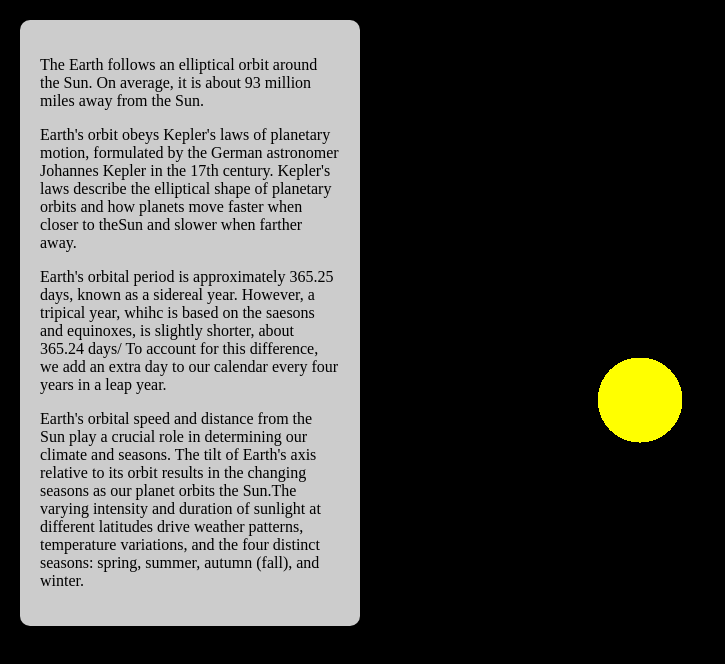
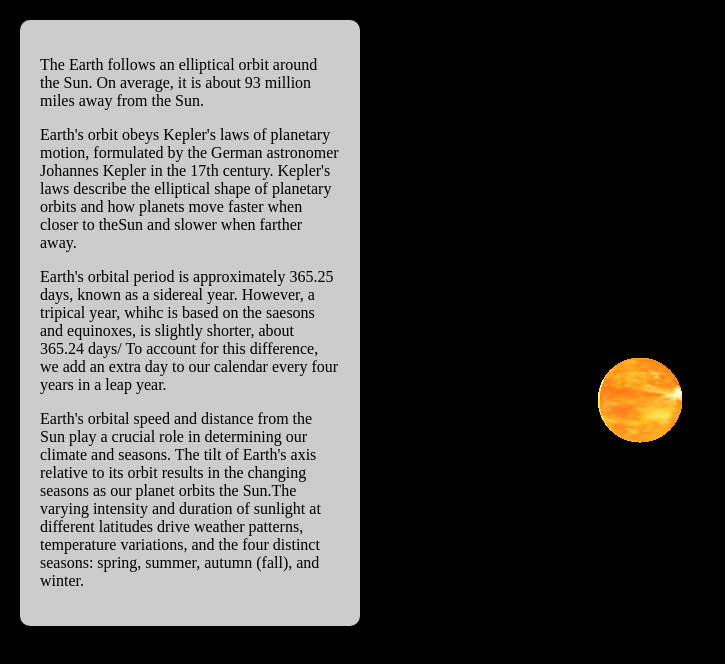
Before and after one commit to Vllaadd/earth-and-sun, a plain HTML site: page index.html in a window 1280 px wide. Shown: the whole page, without its empty margins (0-725 px from the left). Drawn offline with nearby package versions, Linux system fonts and the light colour scheme; animation ran at ten frames a second.

Commit message:
background img not showing

```diff
--- a/index.html
+++ b/index.html
@@ -8,6 +8,7 @@
     <title>Earth Orbit Animation</title>
 </head>
 <body>
+    <div class="container">
         <div id="info">
             <p>The Earth follows an elliptical orbit around the Sun. On average, it is about 93 million miles away from the Sun.</p>
             <p>Earth's orbit obeys Kepler's laws of planetary motion, formulated by the German astronomer Johannes Kepler in the 17th century. Kepler's laws describe the elliptical shape of planetary orbits and how planets move faster when closer to theSun and slower when farther away. </p>
@@ -15,5 +16,6 @@
             <p>Earth's orbital speed and distance from the Sun play a crucial role in determining our climate and seasons. The tilt of Earth's axis relative to its orbit results in the changing seasons as our planet orbits the Sun.The varying intensity and duration of sunlight at different latitudes drive weather patterns, temperature variations, and the four distinct seasons: spring, summer, autumn (fall), and winter.</p>
         </div>
         <script src="main.js"></script>
+    </div>
 </body>
 </html>
--- a/main.js
+++ b/main.js
@@ -4,13 +4,15 @@ var camera = new THREE.PerspectiveCamera(125, window.innerWidth / window.innerHe
 
 var renderer = new THREE.WebGLRenderer();
 renderer.setSize(window.innerWidth, window.innerHeight);
-document.body.appendChild(renderer.domElement);
+
+var container = document.querySelector('.container');
+container.appendChild(renderer.domElement);
 
 // SUN OBJECT POSITIONING
 var sunGeometry = new THREE.SphereGeometry(10, 32, 32);
+var sunTexture = new THREE.TextureLoader().load('./files/sun.jpeg');
 var sunMaterial = new THREE.MeshBasicMaterial({
-    color: 0xffff00,
-    emissive: 0xFFD700
+    map: sunTexture
 });
 var sun = new THREE.Mesh(sunGeometry, sunMaterial);
 sun.position.set(0, 0, 0)
@@ -18,7 +20,7 @@ scene.add(sun);
 
 // EARTH OBJECT POSITIONING
 var earthGeometry = new THREE.SphereGeometry(4, 32, 32);
-var earthTexture = new THREE.TextureLoader().load('earth.png');
+var earthTexture = new THREE.TextureLoader().load('./files/earth.png');
 var earthMaterial = new THREE.MeshBasicMaterial({
     map: earthTexture
 });
--- a/style.css
+++ b/style.css
@@ -1,9 +1,14 @@
 body {
     margin: 0;
+  overflow: hidden;
 }
-
-canvas {
-    display: block;
+.container{
+    position: relative;
+    width: 100%;
+    height: 100vh;
+    background-image: url('./files/milky-way.jpg');
+    background-size: cover;
+    background-position: center center;
 }
 
 #info{
```
Also changed, not shown: earth.png (deleted), earth_normal_map.jpeg (deleted), files/earth.png (added), files/milky-way.jpg (added), files/sun.jpeg (added), 1 other file. Lines whose indentation alone changed are shown as unchanged.
